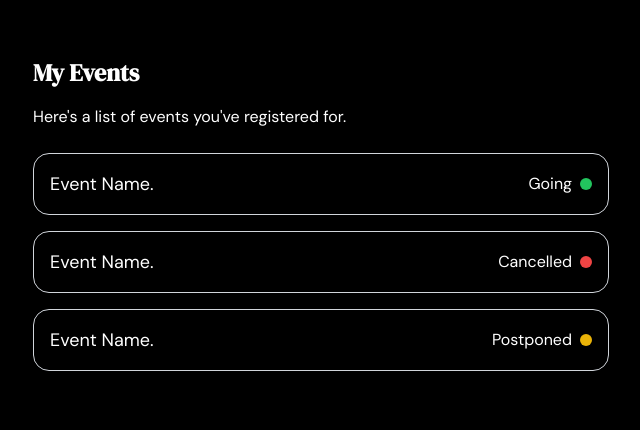
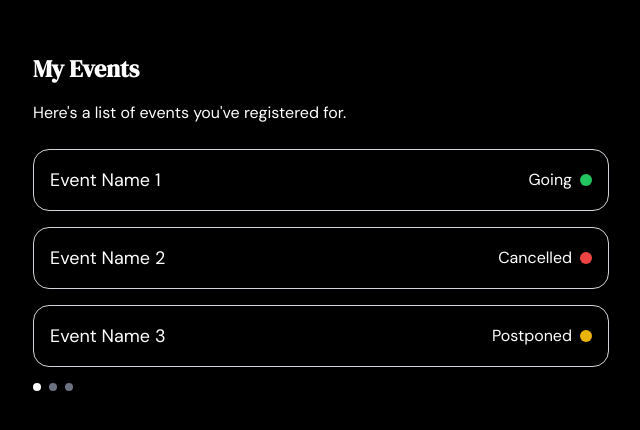
Before and after one commit to Pixelrick420/undecided, a React (Create React App) app in the folder frontend/: page /view in a window 1280 px wide. Shown: the part 178-608 px from the top of the page, without its empty margins (319-959 px from the left). Built offline with nearby package versions, Linux system fonts and the light colour scheme.

Commit message:
Update viewPage.jsx

```diff
--- a/frontend/src/pages/viewPage.jsx
+++ b/frontend/src/pages/viewPage.jsx
@@ -1,11 +1,41 @@
-import React from "react";
+import React, { useState, useEffect } from "react";
 
 const ViewPage = () => {
   const events = [
-    { name: "Event Name.", status: "Going", color: "bg-green-500" },
-    { name: "Event Name.", status: "Cancelled", color: "bg-red-500" },
-    { name: "Event Name.", status: "Postponed", color: "bg-yellow-500" },
+    { name: "Event Name 1", status: "Going", color: "bg-green-500" },
+    { name: "Event Name 2", status: "Cancelled", color: "bg-red-500" },
+    { name: "Event Name 3", status: "Postponed", color: "bg-yellow-500" },
+    { name: "Event Name 4", status: "Going", color: "bg-green-500" },
+    { name: "Event Name 5", status: "Cancelled", color: "bg-red-500" },
+    { name: "Event Name 6", status: "Postponed", color: "bg-yellow-500" },
+    { name: "Event Name 7", status: "Going", color: "bg-green-500" },
+    { name: "Event Name 8", status: "Cancelled", color: "bg-red-500" },
+    { name: "Event Name 9", status: "Postponed", color: "bg-yellow-500" },
   ];
+
+  const eventsPerPage = 3;
+  const [currentPage, setCurrentPage] = useState(0);
+
+  const totalPages = Math.ceil(events.length / eventsPerPage);
+
+  useEffect(() => {
+    const handleKeyPress = (e) => {
+      if (e.key === "ArrowRight" && currentPage < totalPages - 1) {
+        setCurrentPage((prevPage) => prevPage + 1);
+      } else if (e.key === "ArrowLeft" && currentPage > 0) {
+        setCurrentPage((prevPage) => prevPage - 1);
+      }
+    };
+
+    window.addEventListener("keydown", handleKeyPress);
+
+    return () => {
+      window.removeEventListener("keydown", handleKeyPress);
+    };
+  }, [currentPage, totalPages]);
+
+  const startIndex = currentPage * eventsPerPage;
+  const currentEvents = events.slice(startIndex, startIndex + eventsPerPage);
 
   return (
     <div className="min-h-screen w-full bg-black text-white flex justify-center items-center">
@@ -13,7 +43,7 @@ const ViewPage = () => {
         <h2 className="text-2xl font-bold mb-4">My Events</h2>
         <p className="mb-6">Here's a list of events you've registered for.</p>
 
-        {events.map((event, index) => (
+        {currentEvents.map((event, index) => (
           <div
             key={index}
             className="flex justify-between items-center border border-gray-300 rounded-2xl p-4 mb-4"
@@ -25,6 +55,19 @@ const ViewPage = () => {
             </div>
           </div>
         ))}
+
+        <div className="flex justify-start mt-4 space-x-2">
+          {Array(totalPages)
+            .fill(0)
+            .map((_, index) => (
+              <span
+                key={index}
+                className={`h-2 w-2 rounded-full ${
+                  index === currentPage ? "bg-white" : "bg-gray-500"
+                }`}
+              />
+            ))}
+        </div>
       </div>
     </div>
   );
```
